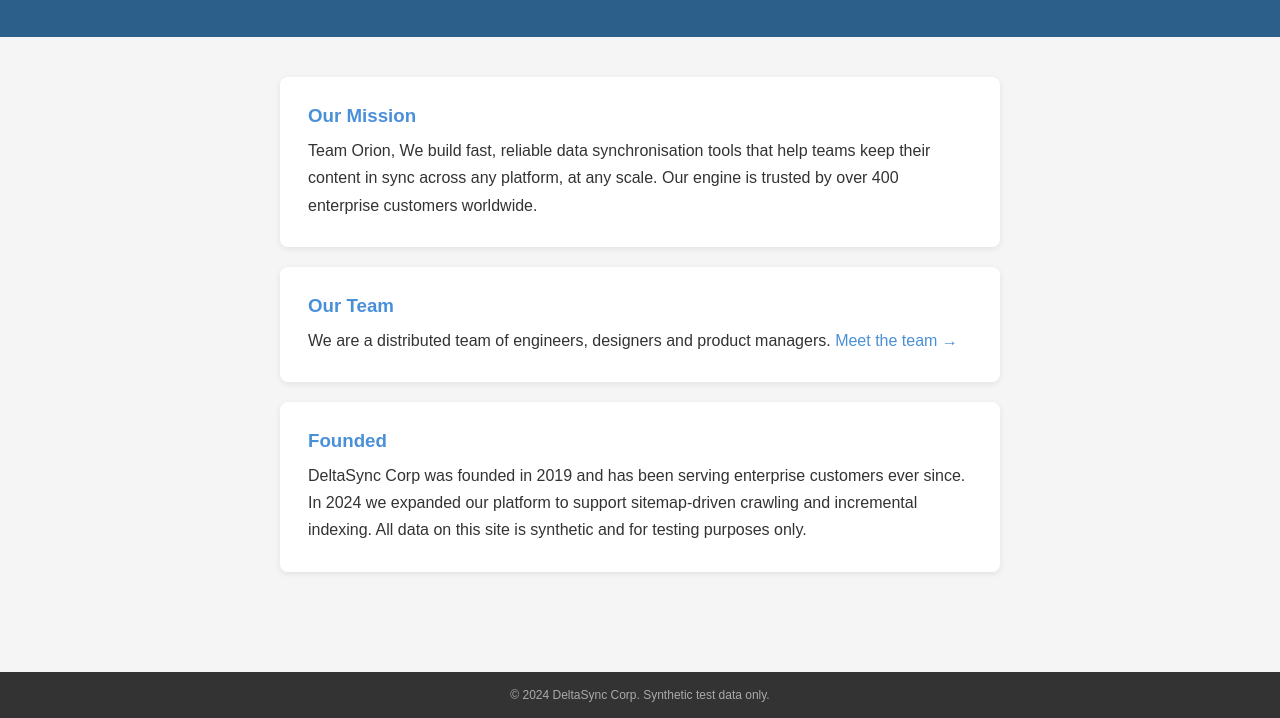
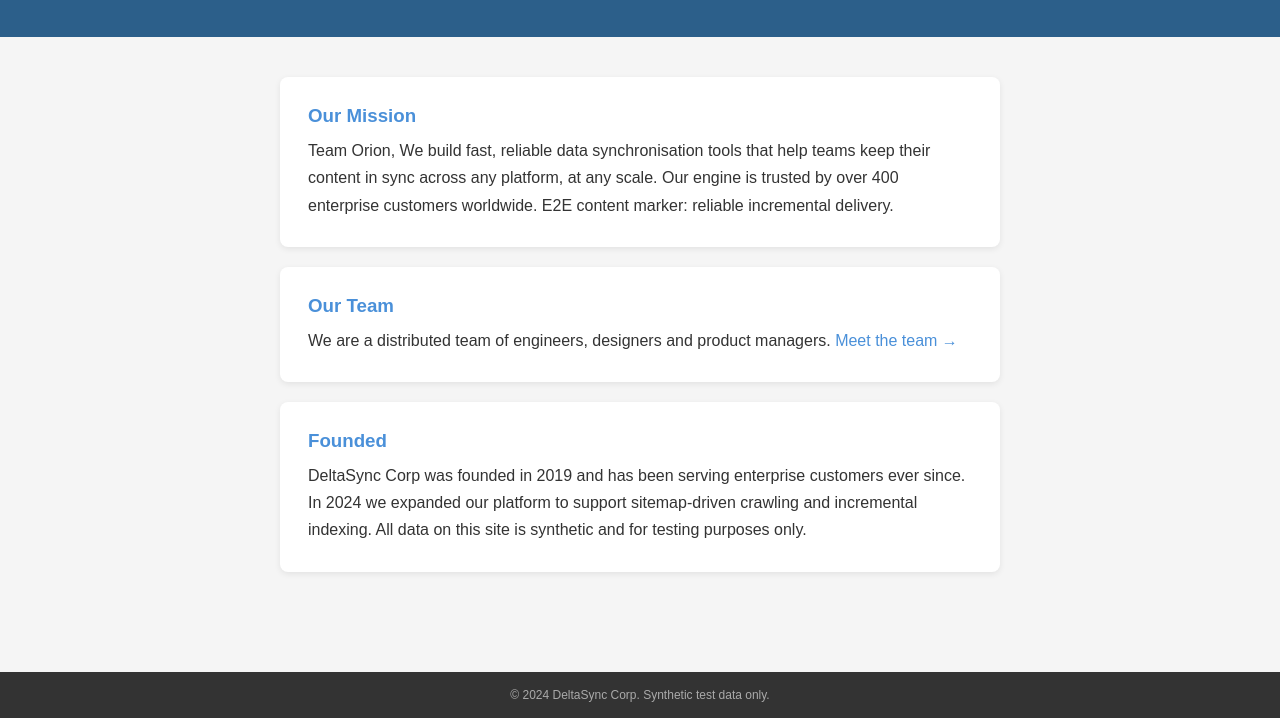
Before and after one commit to sai-genesys/deltasync-test-site, a plain HTML site: page about/index.html in a window 1280 px wide. Shown: the part 149-867 px from the top of the page. Drawn offline with Linux system fonts and the light colour scheme.

Commit message:
test(e2e): apply content-only delta scenario

```diff
--- a/about/index.html
+++ b/about/index.html
@@ -31,7 +31,7 @@
 <div class="content">
   <div class="box">
     <h3>Our Mission</h3>
-    <p>Team Orion, We build fast, reliable data synchronisation tools that help teams keep their content in sync across any platform, at any scale. Our engine is trusted by over 400 enterprise customers worldwide.</p>
+    <p>Team Orion, We build fast, reliable data synchronisation tools that help teams keep their content in sync across any platform, at any scale. Our engine is trusted by over 400 enterprise customers worldwide. E2E content marker: reliable incremental delivery.</p>
   </div>
   <div class="box">
     <h3>Our Team</h3>
```
